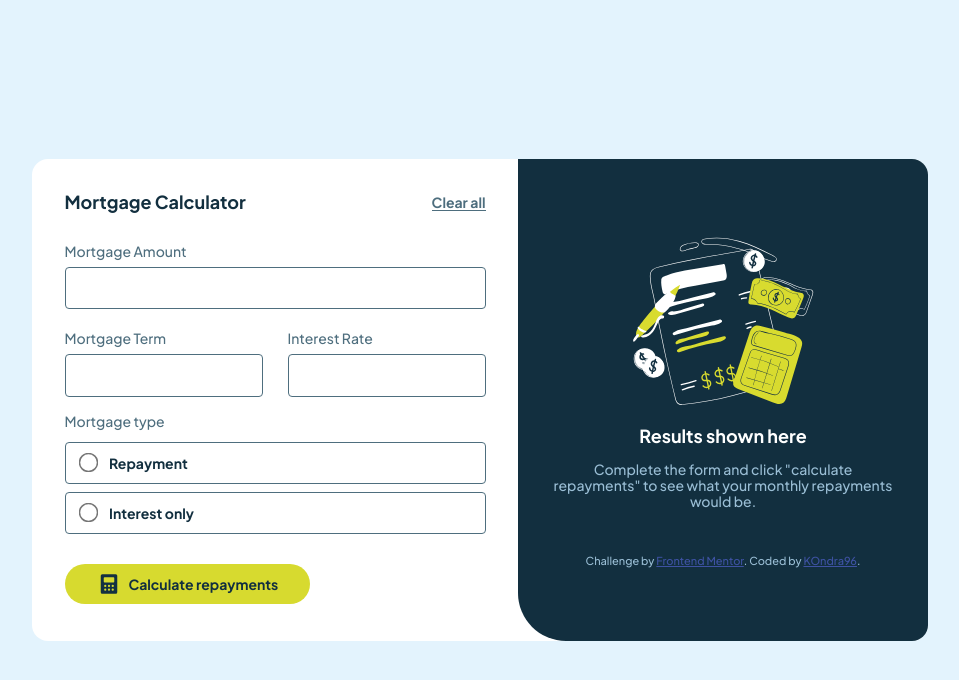
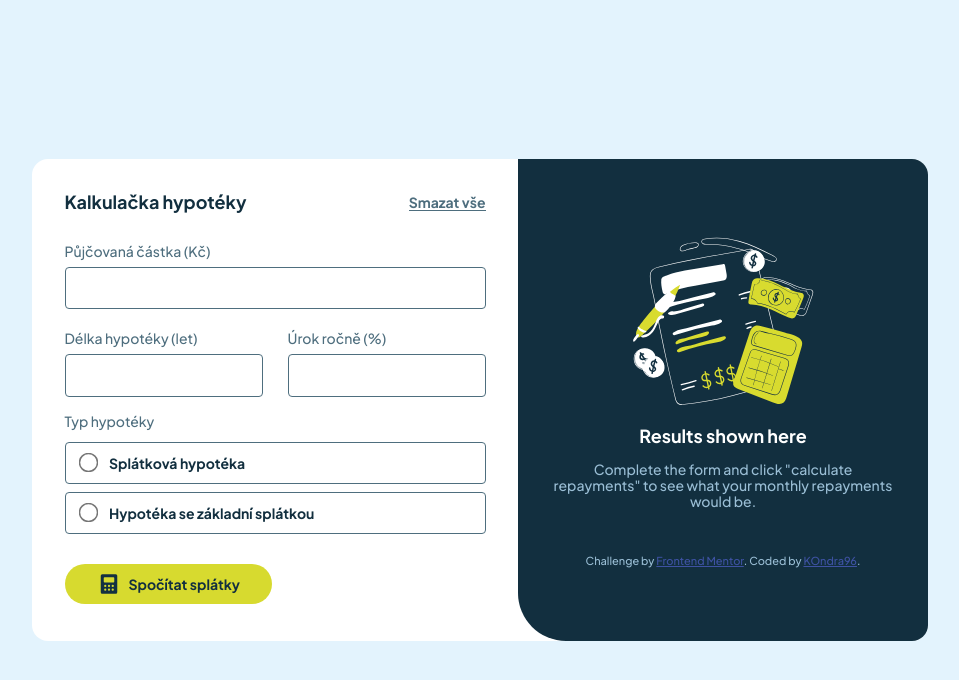
Before and after one commit to KOndra96/kuba-kalkulacka, a plain HTML site: page index.html in a window 1280 px wide. Shown: the whole page, without its empty margins (160-1119 px from the left). Drawn offline with Linux system fonts and the light colour scheme.

Commit message:
Update index.html

```diff
--- a/index.html
+++ b/index.html
@@ -1,5 +1,5 @@
 <!DOCTYPE html>
-<html lang="en">
+<html lang="cs">
 
 <head>
   <meta charset="UTF-8">
@@ -27,39 +27,38 @@
       <div class="calculator">
         <form onsubmit="event.preventDefault();">
           <fieldset class="form-header">
-            <h2>Mortgage Calculator</h2>
-            <input type="reset" value="Clear all">
+            <h2>Kalkulačka hypotéky</h2>
+            <input type="reset" value="Smazat vše">
           </fieldset>
 
           <fieldset>
-            <label for="amount">Mortgage Amount</label>
+            <label for="amount">Půjčovaná částka (Kč)</label>
             <input type="number" name="amount" id="amount" required>
           </fieldset>
 
           <div class="nextto">
             <fieldset>
-              <label for="term">Mortgage Term</label>
+              <label for="term">Délka hypotéky (let)</label>
               <input type="number" name="term" id="term" required>
             </fieldset>
             <fieldset>
-              <label for="rate">Interest Rate</label>
+              <label for="rate">Úrok ročně (%)</label>
               <input type="number" name="rate" id="rate" required>
             </fieldset>
           </div>
 
           <fieldset class="radios">
-            <legend>Mortgage type</legend>
+            <legend>Typ hypotéky</legend>
             <div class="radio-container"><label class="choice"><input type="radio" name="type" value="repayment"
                   required>
-                Repayment</label></div>
+                Splátková hypotéka</label></div>
             <div class="radio-container"><label class="choice"><input type="radio" name="type" value="interest-only"
                   required>
-                Interest only</label></div>
+                Hypotéka se základní splátkou</label></div>
           </fieldset>
 
           <fieldset>
-            <button type="submit"><img src="./assets/images/icon-calculator.svg" alt="Calculator icon">Calculate
-              repayments</button>
+            <button type="submit"><img src="./assets/images/icon-calculator.svg" alt="Calculator icon">Spočítat splátky</button>
           </fieldset>
         </form>
       </div>
```
